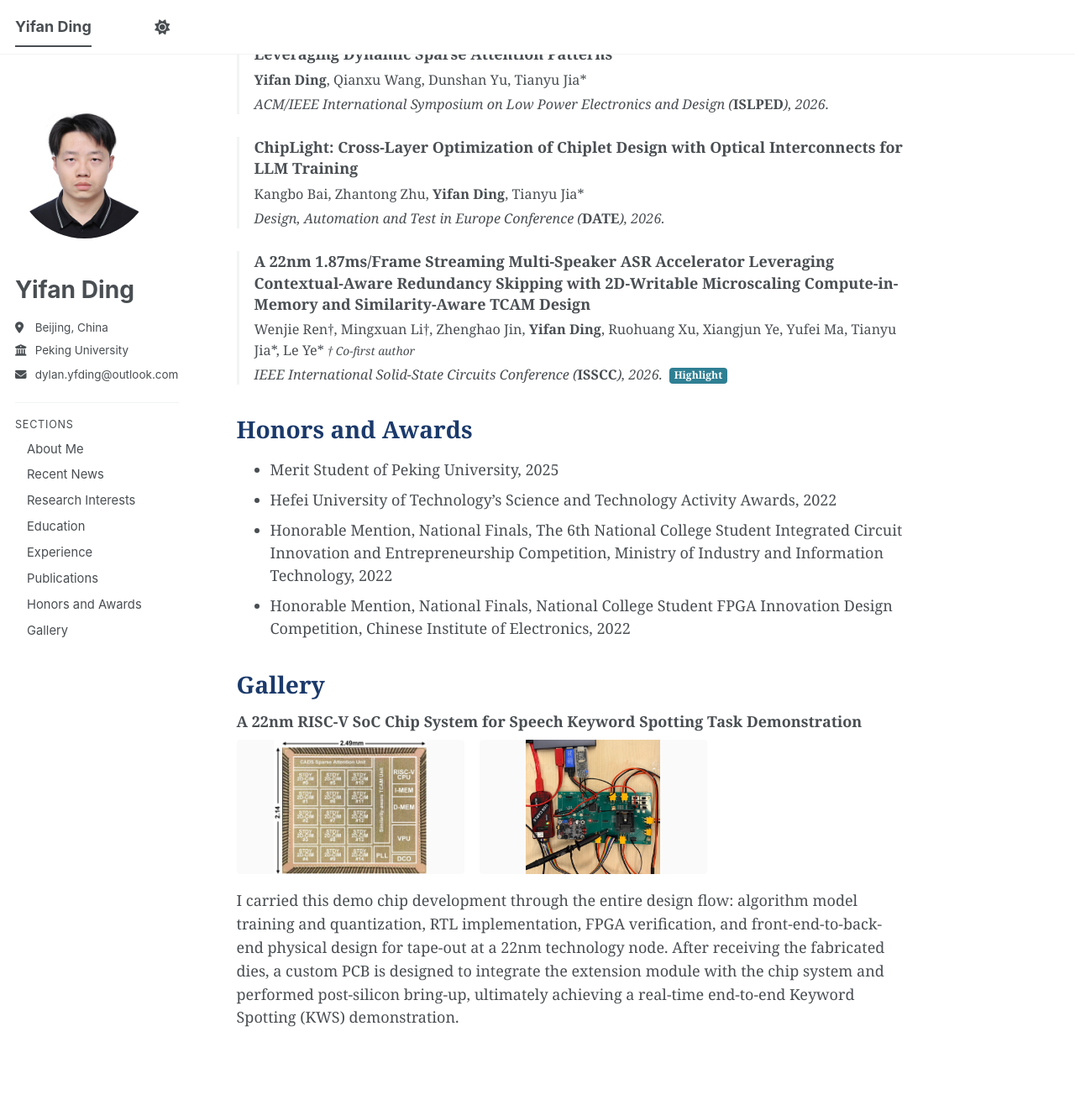
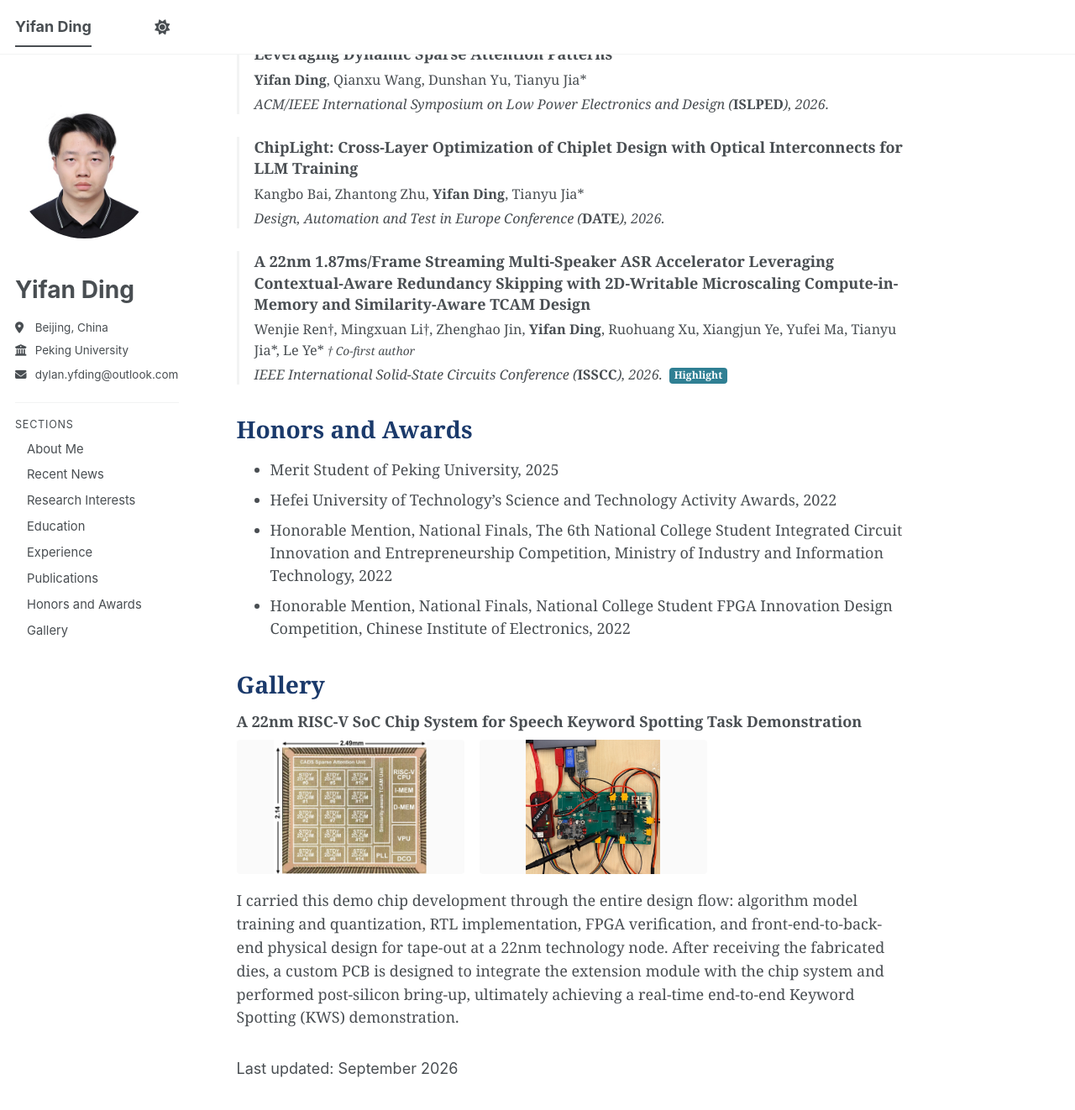
Before and after one commit to DylanDing54/DylanDing54.github.io, a Jekyll site: the page built from _pages/about.md, in a window 1280 px wide and 1400 px high, scrolled down 1498 px. Shown: the top 1322 px of the window at 84% size. Built offline with Jekyll 4.4.1, drawn with Linux system fonts in a browser that asks for light colours; a style sheet for code colours, icons or effects is not loaded.

Commit message:
Show a last-updated date at the foot of the page
Co-Authored-By: Claude Opus 5 (1M context) <noreply@anthropic.com>

```diff
--- a/_pages/about.md
+++ b/_pages/about.md
@@ -107,3 +107,5 @@ Gallery
   {% if entry.description %}<p class="gallery-entry-desc">{{ entry.description }}</p>{% endif %}
 </div>
 {% endfor %}
+
+<p class="last-updated">Last updated: {{ site.time | date: "%B %Y" }}</p>
--- a/_sass/layout/_custom.scss
+++ b/_sass/layout/_custom.scss
@@ -431,3 +431,13 @@ img.author__avatar {
         max-width: 800px;
     }
 }
+
+/* --- Last updated --- */
+
+/* Date the page was last built, in small grey type at the very bottom. */
+.last-updated {
+    margin-top: 3em;
+    font-family: $sans-serif;
+    font-size: 0.75em;
+    color: var(--global-fig-caption-color);
+}
```
